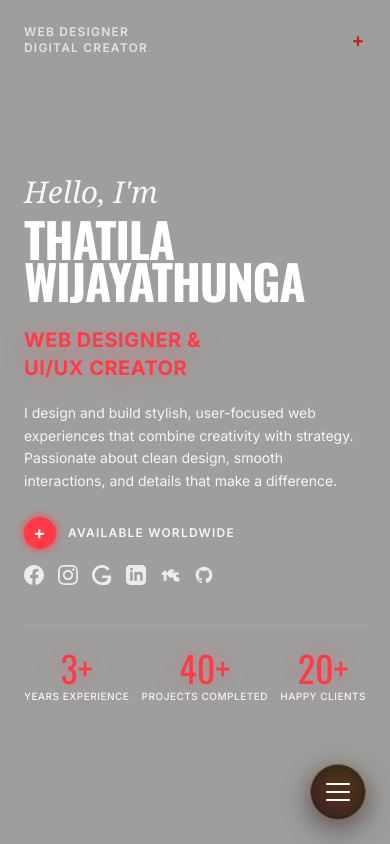
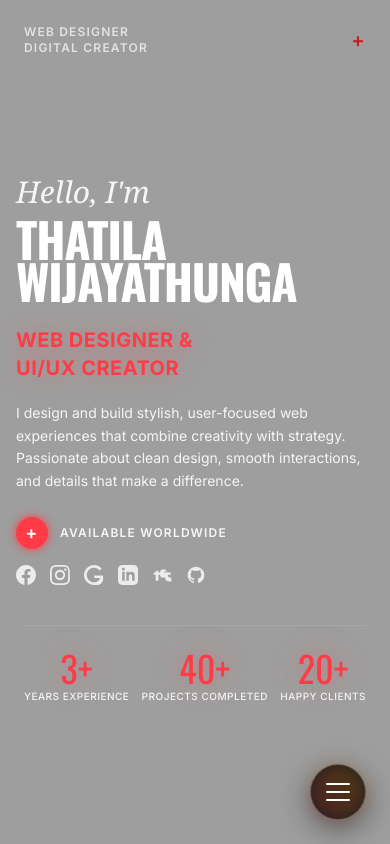
Before and after one commit to thatii24/new_dynamic_portfolio, a Next.js app: page / in a window 390 px wide. Shown: the top 844 px of the page. Built offline with nearby package versions, Linux system fonts and the light colour scheme.

Commit message:
Adjust hero intro left alignment
Updated `src/app/page.tsx` to shift the hero section’s left content slightly left using responsive negative margins (`-ml-2` and `md:-ml-6`). This fine-tunes visual alignment without changing structure or content.

```diff
--- a/src/app/page.tsx
+++ b/src/app/page.tsx
@@ -112,7 +112,7 @@ export default function Home() {
         <section id="hero" className="relative w-full min-h-screen py-24 sm:py-28 md:py-32 flex flex-col justify-center px-6 md:px-12 snap-center">
           <div className="relative z-10 flex flex-col md:flex-row items-center justify-between w-full gap-10 md:gap-12 mt-8 md:mt-12">
             {/* Left Content */}
-            <div className="flex flex-col max-w-md">
+            <div className="flex flex-col max-w-md -ml-2 md:-ml-6">
               <span className="font-serif italic text-3xl md:text-5xl text-white/90 mb-2">
                 Hello, I&apos;m
               </span>
```
